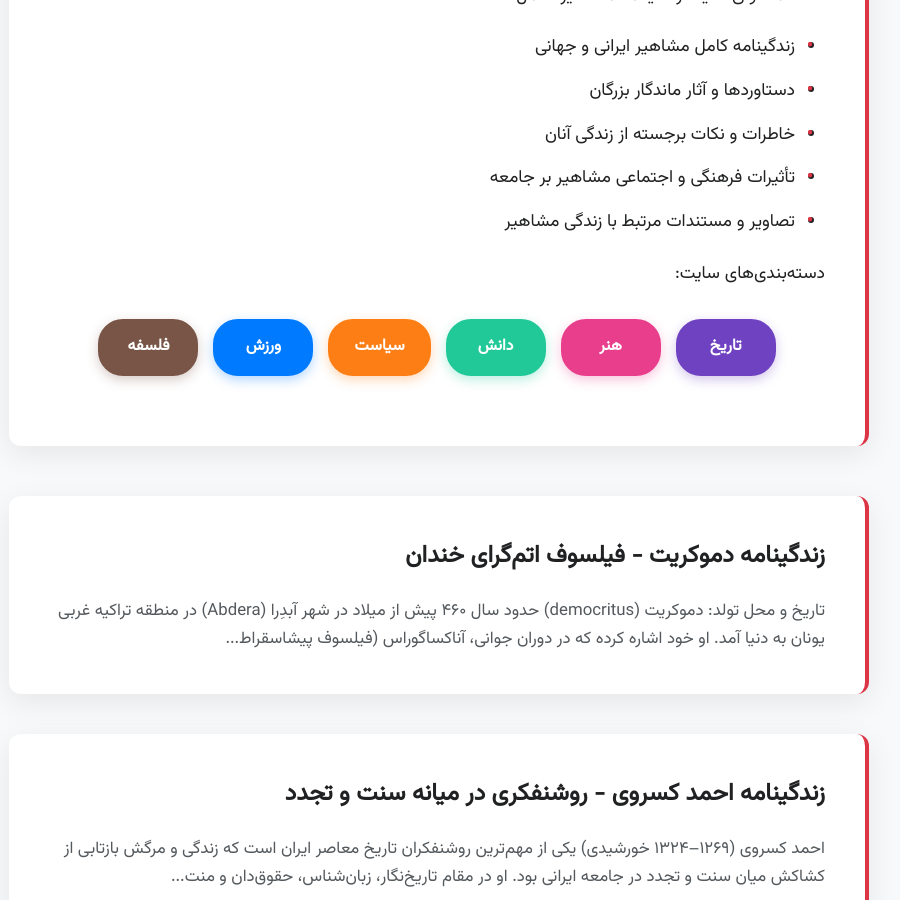
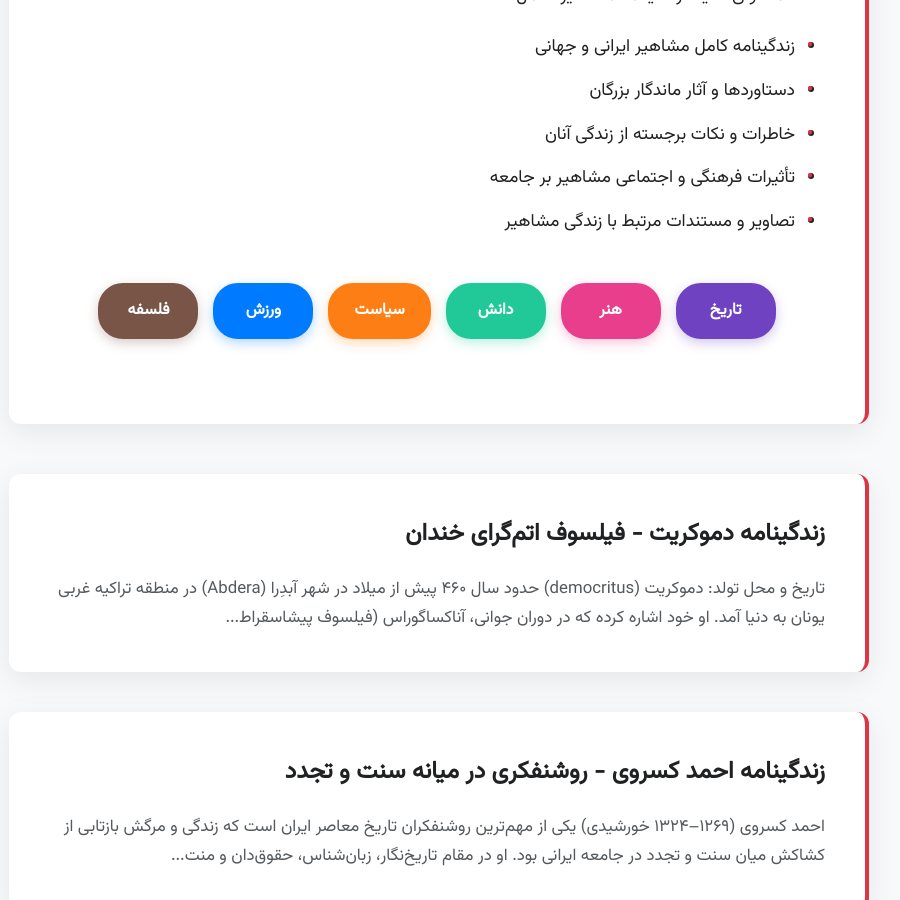
Before and after one commit to darkblog/darkblog.github.io, a Jekyll site: the page built from indextest.html, in a window 1280 px wide and 900 px high, scrolled down 611 px. Shown: the whole window, without its empty margins (201-1101 px from the left). Built offline with Jekyll 4.4.1, drawn with Linux system fonts in a browser that asks for light colours.

Commit message:
Update indextest.html

```diff
--- a/indextest.html
+++ b/indextest.html
@@ -36,15 +36,14 @@
 <li>تأثیرات فرهنگی و اجتماعی مشاهیر بر جامعه</li>
 <li>تصاویر و مستندات مرتبط با زندگی مشاهیر</li>
 </ul>
-<p>دسته‌بندی‌های سایت:</p>
-<div class=category-buttons>
-<a href=/تاریخ class="category-button history">تاریخ</a>
-<a href=/هنر class="category-button art">هنر</a>
-<a href=/دانش class="category-button science">دانش</a>
-<a href=/سیاست class="category-button politics">سیاست</a>
-<a href=/ورزش class="category-button sports">ورزش</a>
-<a href=/فلسفه class="category-button philosophy">فلسفه</a>
-</div>
+<nav class=category-buttons>
+<a href=/تاریخ/ class="category-button history">تاریخ</a>
+<a href=/هنر/ class="category-button art">هنر</a>
+<a href=/دانش/ class="category-button science">دانش</a>
+<a href=/سیاست/ class="category-button politics">سیاست</a>
+<a href=/ورزش/ class="category-button sports">ورزش</a>
+<a href=/فلسفه/ class="category-button philosophy">فلسفه</a>
+</nav>
 </section>
 </article>
 <section class=posts-container>
```
